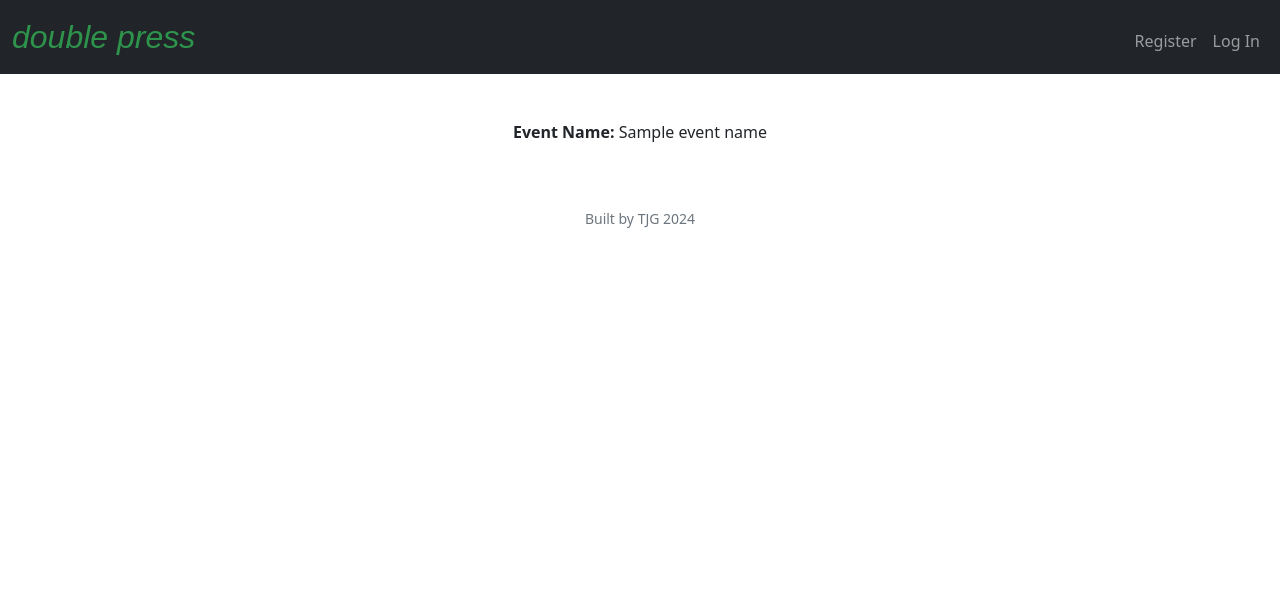
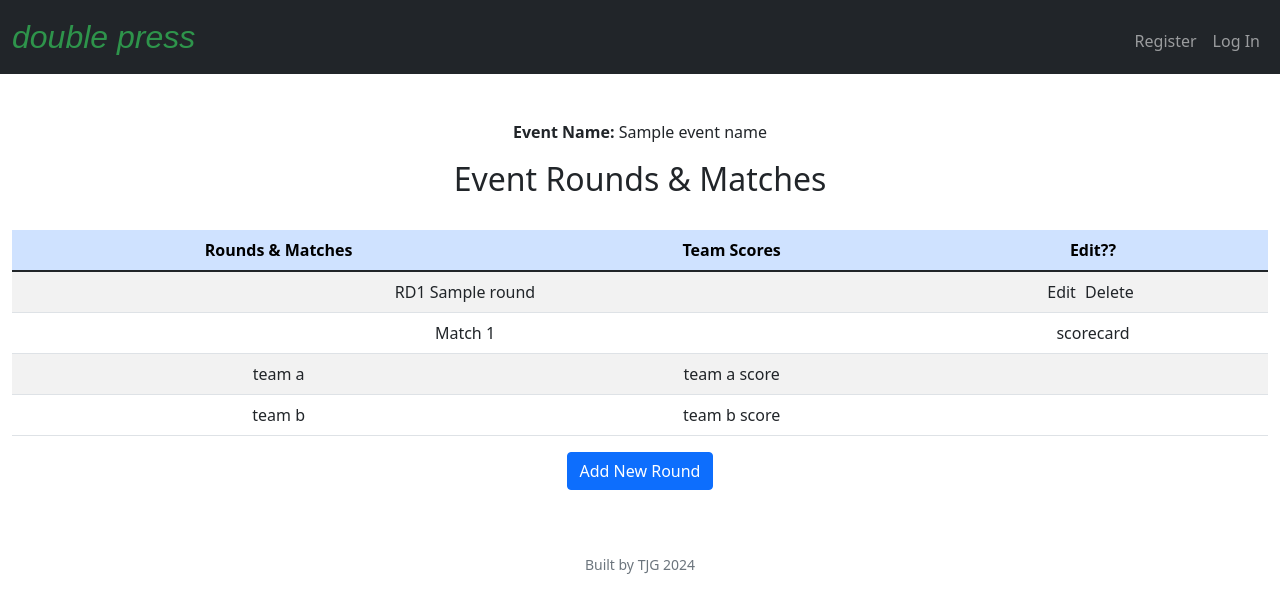
Before and after one commit to tjg14/FD24mySQL, a Flask app: template templates/event_structure.html in a window 1280 px wide. Shown: the top 613 px of the page. Run offline with Flask 3, Linux system fonts and the light colour scheme; the template is opened without the code that fills it: most values are stand-ins (such as "Sample title", 1, 10 or a date in 2020); some libraries are stand-ins or nearby versions.

Commit message:
mar 15 structure issues

```diff
--- a/app.py
+++ b/app.py
@@ -275,8 +275,11 @@ def players():
         groupname = db.execute("SELECT groupname FROM groups WHERE id = ?", session["group_id"])[0]["groupname"]
         players = db.execute("SELECT * FROM players WHERE group_id = ?", session["group_id"])
         for row in range(len(players)):
-            players[row]["latest_hcp"] = db.execute("SELECT * FROM handicaps WHERE player_id = ? ORDER BY id DESC LIMIT 1",
-                players[row]["id"])[0]["player_hcp"]
+            try:
+                players[row]["latest_hcp"] = db.execute("SELECT * FROM handicaps WHERE player_id = ? ORDER BY id DESC LIMIT 1",
+                    players[row]["id"])[0]["player_hcp"]
+            except:
+                players[row]["latest_hcp"] = None
 
         return render_template("players.html", groupname=groupname, players=players, num_players=len(players))
 
@@ -462,8 +465,10 @@ def event_structure():
     overall scoreboard
 
     """
+    rounds = db.execute("SELECT * FROM rounds WHERE event_id = ?", session["event_id"])
+    num_teams = db.execute("SELECT COUNT(*) as count FROM teams WHERE event_id = ?", session["event_id"])[0]["count"]
 
-    return apology("To Do EVent page")
+    return render_template("event_structure.html", rounds=rounds, num_teams=num_teams)
 
 @app.route("/event_scoreboard", methods=["GET", "POST"])
 @login_required
--- a/templates/event_structure.html
+++ b/templates/event_structure.html
@@ -15,10 +15,117 @@
             </div>
             <p></p>
 
+            <div class="mx-auto" id="event_structure_table">
+                <h2>Event Rounds & Matches</h2>
+                <br>
+                <table class="table table-hover table-striped" >
+                    <thead>
+                        <tr class="table-primary">
+                            <th>Rounds & Matches</th>
+                            <th>Team Scores</th>
+                            <th>Edit??</th>
+                        </tr>
+                    </thead>
+                    <tbody id="rounds_table">
+                        {% for round in rounds %}
+                            <tr>
+                                <td colspan="2">RD{{ round.round_number }} {{ round.round_name}}</td>
+                                <td>
+                                    <span>
+                                        Edit
+                                    </span>
+                                    <span>
+                                        Delete
+                                    </span>
+                                </td>
+                            </tr>
+                            {%  for i in range(num_teams) %}
+                                <tr>
+                                    <td colspan="2">Match {{ loop.index }}</td>
+                                    <td>scorecard</td>
+                                </tr>
+                                <tr>
+                                    <td>
+                                        team a
+                                    </td>
+                                    <td>
+                                        team a score
+                                    </td>
+                                    <td></td>
+                                </tr>
+                                <tr>
+                                    <td>
+                                        team b
+                                    </td>
+                                    <td>
+                                        team b score
+                                    </td>
+                                    <td></td>
+                                </tr>
+                            {% endfor %}
+                        {% endfor %}
+                    </tbody>
+                </table>
+
+            <div>
+                <button class="btn btn-primary" id = "add_round_btn">Add New Round </button>
+            </div>
+            <p></p>
+
         </form>
     </div>
     <script>
+        // When user clicks on the add round button, add a new set of rows to the table for the new round
+        // which includes a row with the round number, an input cell for the round name and third cell with word edit
+        // then for each team, add a row with the match number colspan 2 and a cell with the word scorecard
+        // then add a row for each team a and team b that the user will select to setup using a dropdown menu
 
+        let roundsTable = document.getElementById("rounds_table");
+        let addRoundButton = document.getElementById("add_round_btn");
+
+        addRoundButton.addEventListener("click", function() {
+
+            // Hide the add round button
+            addRoundButton.style.display = "none";
+
+
+            let newRow = roundsTable.insertRow();
+            let newCell = newRow.insertCell(0);
+            newCell.innerHTML = "New Round";
+            let newCell2 = newRow.insertCell(1);
+            newCell2.colSpan = 2;
+            let newInput = document.createElement("input");
+            newInput.type = "text";
+            newInput.name = "new_round_name";
+            newInput.placeholder = "Round Name (Opt)";
+            newCell2.appendChild(newInput);
+            /*
+            let newRow2 = roundsTable.insertRow();
+            let newCell2_1 = newRow2.insertCell(0);
+            newCell2_1.colSpan = 3;
+            newCell2_1.innerHTML = "Match 1";
+
+            for (let i = 0; i < 2; i++) {
+                let newRow = roundsTable.insertRow();
+                let newCell = newRow.insertCell(0);
+                newCell.colSpan = 3;
+                let newInput = document.createElement("input");
+                newInput.type = "text";
+                newInput.name = "TEAMA";
+                newInput.placeholder = "TEAMA";
+                newCell.appendChild(newInput);
+
+                let newRow2 = roundsTable.insertRow();
+                let newCell2 = newRow2.insertCell(0);
+                newCell2.colSpan = 3;
+                let newInput2 = document.createElement("input");
+                newInput2.type = "text";
+                newInput2.name = "teamb";
+                newInput2.placeholder = "teamb";
+                newCell3.appendChild(newInput2);
+            }
+            */
+        });
 
     </script>
 {% endblock %}
--- a/templates/layout.html
+++ b/templates/layout.html
@@ -33,7 +33,7 @@
                     {% if session["user_id"] and session["group_id"] and session["event_id"] %}
                         <ul class="navbar-nav me-auto mt-2">
                             <li class="nav-item"><a class="nav-link" href="/">Group Home</a></li>
-                            <li class="nav-item"><a class="nav-link" href="/event_scoreboard">Scoreboard</a></li>
+                            <li class="nav-item"><a class="nav-link" href="/event_scoreboard">Event Scoreboard</a></li>
                             <li class="nav-item"><a class="nav-link" href="/event_structure">Event Structure</a></li>
                             <li class="nav-item"><a class="nav-link" href="/bets">Bets</a></li>
                         </ul>
--- a/templates/players.html
+++ b/templates/players.html
@@ -96,10 +96,10 @@
             var rowCount = playerTable.rows.length;
             let index = 2;
             for (var i = 0; i < rowCount; i++) {
-                playerTable.rows[i].deleteCell(index);
+                if (playerTable.rows[i].cells.length > index) {
+                    playerTable.rows[i].deleteCell(index);
+                }
             }
-
-
 
             // Hide the add player button
             addPlayerButton.style.display = "none";
```
Also changed, not shown: FD2024.db, 6 other files.
